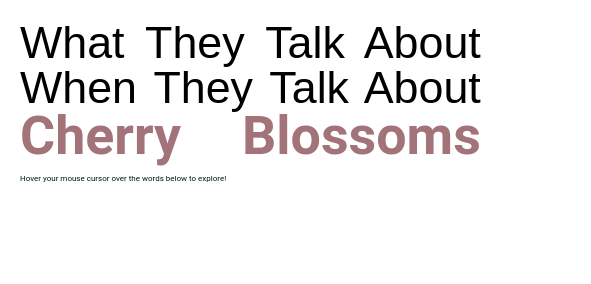
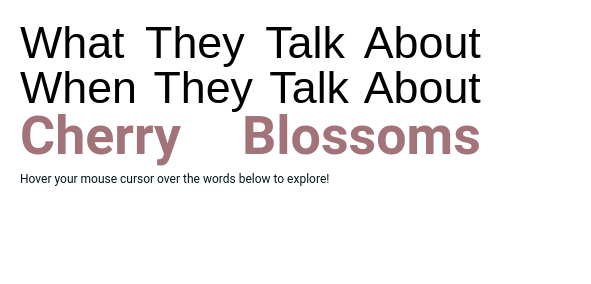
Before and after one commit to johannesyu/hanami-trip-advisor, a plain HTML site: page index.html in a window 1280 px wide. Shown: the top 284 px of the page, 0-591 px from the left. Drawn offline with nearby package versions, Linux system fonts and the light colour scheme.

Commit message:
larger words

```diff
--- a/index.html
+++ b/index.html
@@ -21,7 +21,7 @@
             <h1>
             </h1>
             <h2>Cherry Blossoms 　</h2>
-            <p style="font-size: 8px; position: fixed; transform: translateY(-7.4vw);">Hover your mouse cursor over the words below to explore!</p>
+            <p style="font-size: 12px; position: fixed; transform: translateY(-7.4vw);">Hover your mouse cursor over the words below to explore!</p>
           </div>
         </header>
       </div>
```
